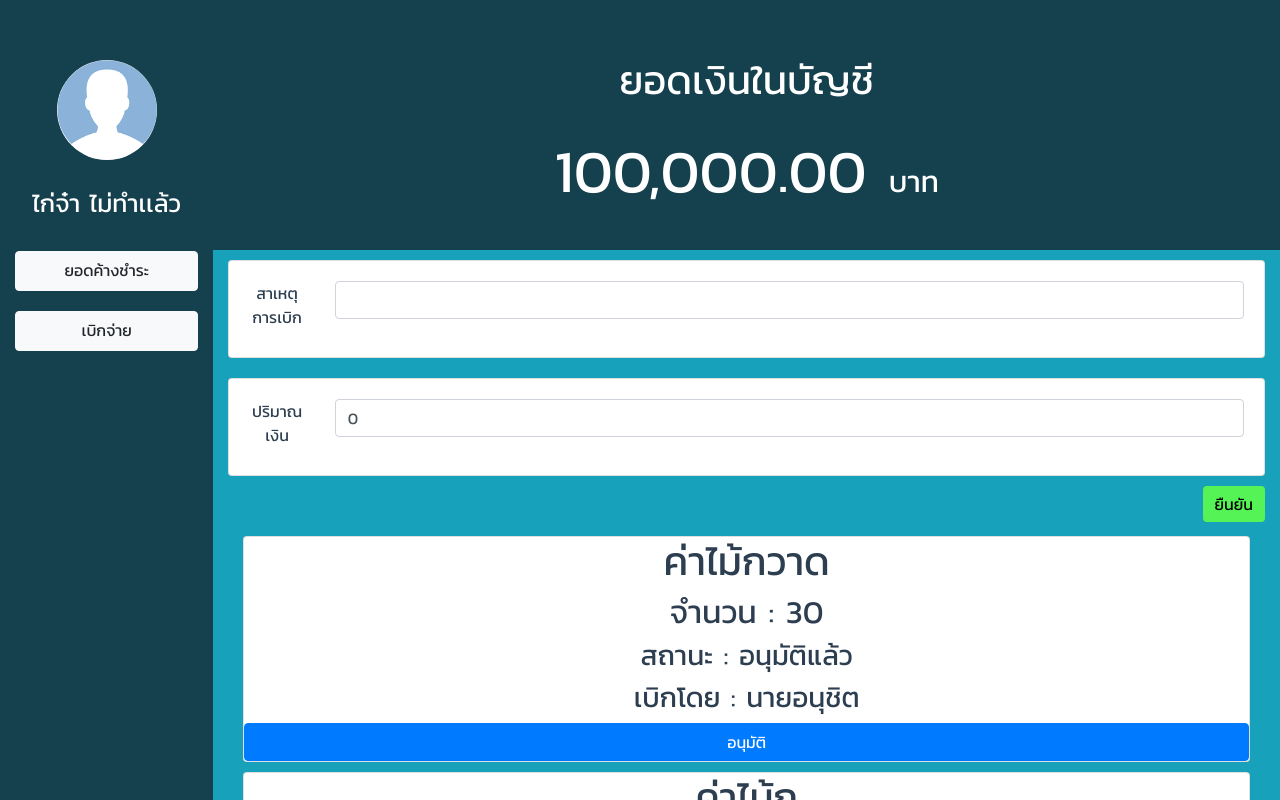
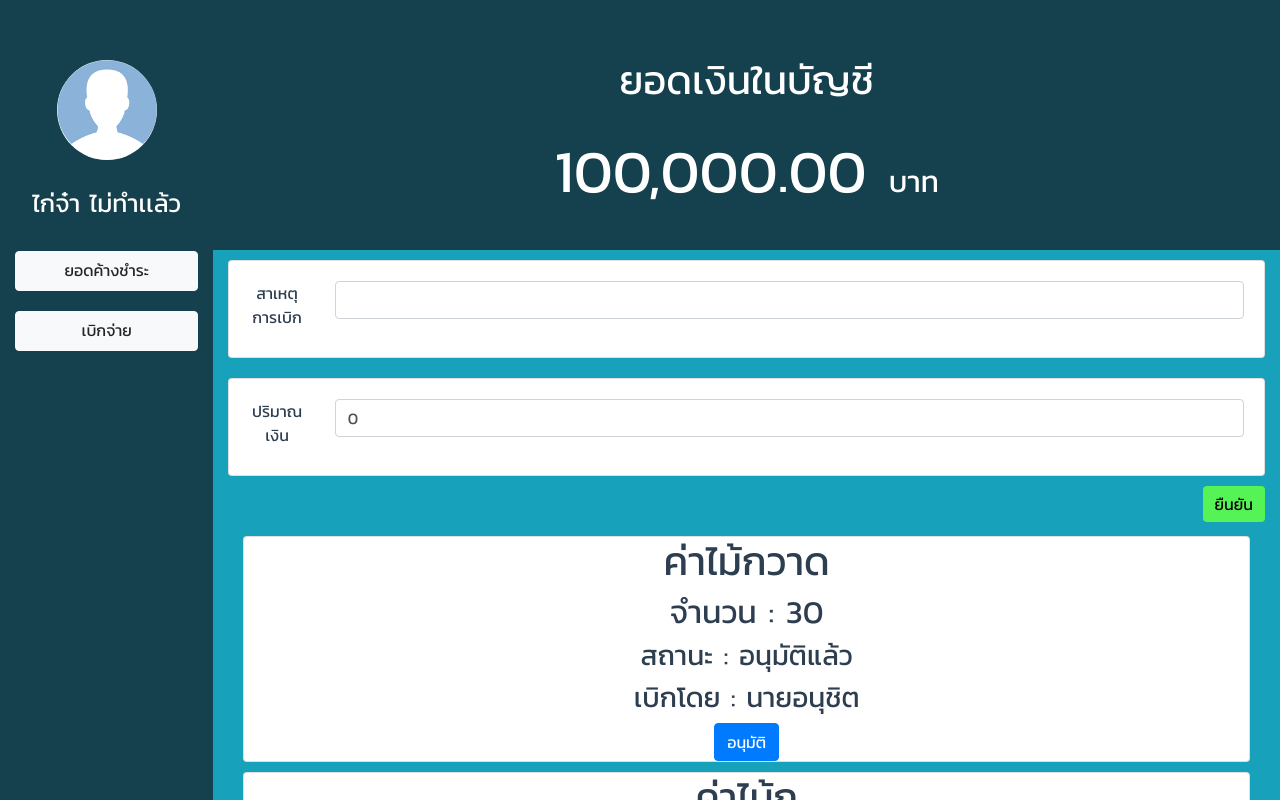
Before and after one commit to pontakornth/jwc11-workshop-e, a Vue app: page /#/withdraw in a window 1280 px wide. Shown: the top 800 px of the page. Built offline with nearby package versions, Linux system fonts and the light colour scheme.

Commit message:
Update withdraw.vue

```diff
--- a/src/views/withdraw.vue
+++ b/src/views/withdraw.vue
@@ -50,7 +50,13 @@
 
                                     <h3>สถานะ : {{ tran.status}}</h3>
                                     <h3>เบิกโดย : {{ tran.issuedUserId }}</h3>
-                                    <a href="#" @click="confirm(tran)" class="btn btn-primary">อนุมัติ</a>
+                                    <b-row>
+                                      <b-col cols="5"></b-col>
+                                      <b-col cols="2">
+                                      <a href="#" @click="confirm(tran)" class="btn btn-primary ">อนุมัติ</a>
+                                      </b-col>
+                                      <b-col cols="5"></b-col>
+                                    </b-row>
                                 </div>
                                 </b-col>
 
```
